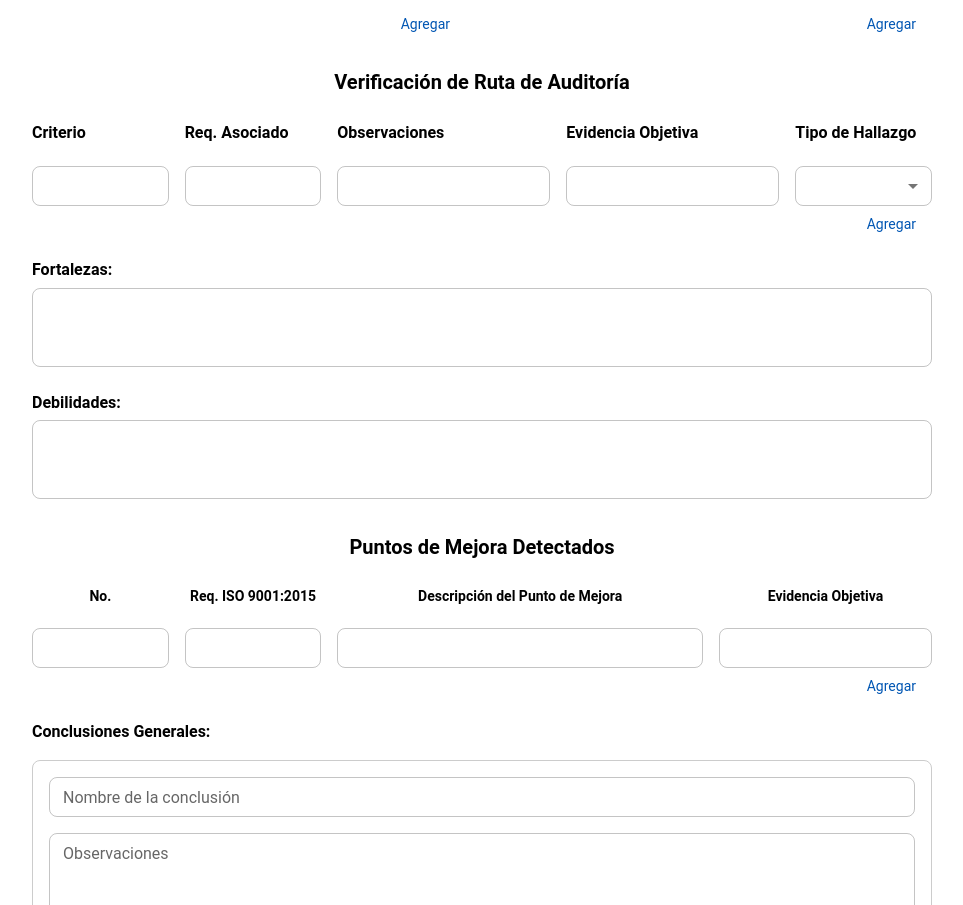
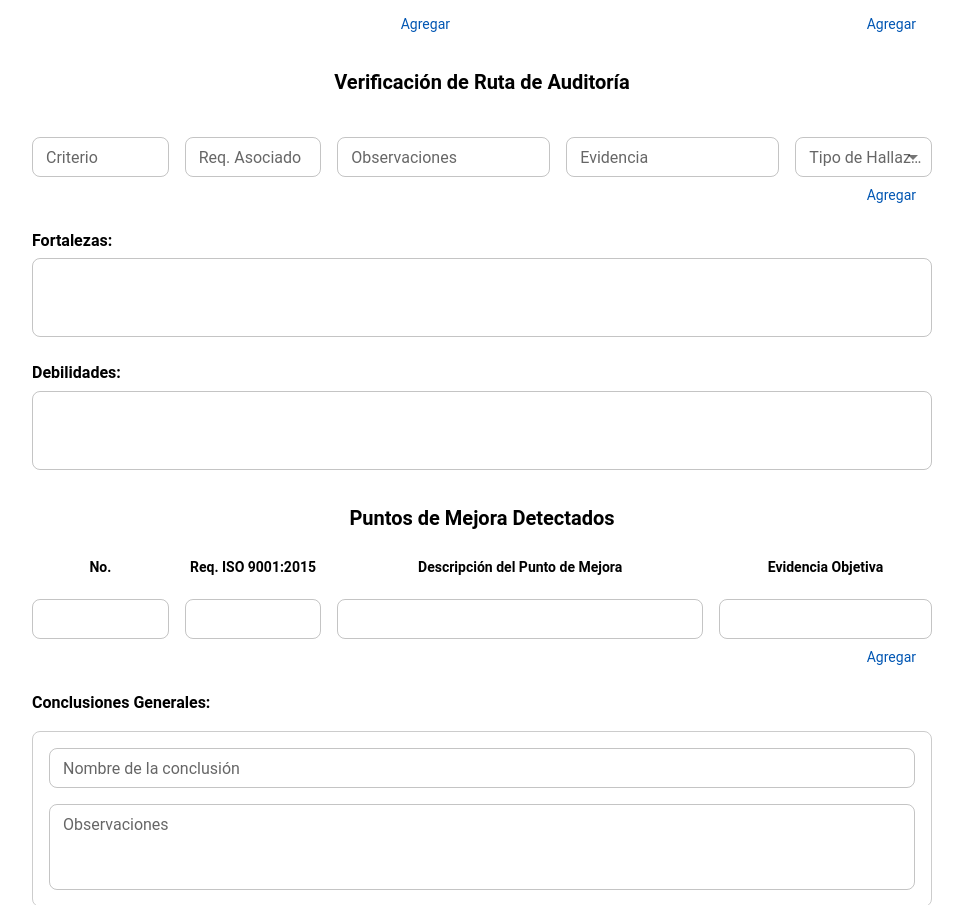
Before and after one commit to ShadowKnSs/sgc_frontend, a React (Create React App) app: page /informe-auditoria in a window 1280 px wide. Shown: the part 843-1748 px from the top of the page, without its empty margins (158-1121 px from the left). Built offline with nearby package versions, Linux system fonts and the light colour scheme.

Commit message:
Se realizó todo el back del formulario de informe de auditoria

```diff
--- a/src/views/informeAuditoriaInterna.jsx
+++ b/src/views/informeAuditoriaInterna.jsx
@@ -1,3 +1,4 @@
+import axios from "axios";
 import { Box, Grid, Typography, Button, TextField, MenuItem } from "@mui/material";
 import React, { useState } from "react";
 
@@ -13,6 +14,15 @@ function InformeAud() {
   const [verificaciones, setVerificaciones] = useState([
     { criterio: "", reqAsociado: "", observaciones: "", evidencia: "", hallazgo: "" },
   ]);
+  const [fecha, setFecha] = useState('');
+  const [objetivo, setObjetivo] = useState('');
+  const [alcance, setAlcance] = useState('');
+  const [fortalezas, setFortalezas] = useState('');
+  const [debilidades, setDebilidades] = useState('');
+  const [conclusiones, setConclusiones] = useState([
+    { nombre: "", observaciones: "" }
+  ]);
+  const [plazos, setPlazos] = useState([""]);
 
   // Funciones para los criterios
   const agregarCriterio = () => setCriterios([...criterios, ""]);
@@ -60,8 +70,6 @@ function InformeAud() {
     }
   };
 
-  const [conclusiones, setConclusiones] = useState([{ id: 1 }]);
-
   const agregarConclusion = () => {
     setConclusiones([...conclusiones, { nombre: "", observaciones: "" }]);
   };
@@ -69,9 +77,6 @@ function InformeAud() {
   const eliminarConclusion = (index) => {
     setConclusiones(conclusiones.filter((_, i) => i !== index));
   };
-
-  // Estado para Plazos y Consideraciones
-  const [plazos, setPlazos] = useState([""]);
 
   const agregarPlazo = () => {
     setPlazos([...plazos, ""]);
@@ -82,6 +87,79 @@ function InformeAud() {
       setPlazos(plazos.filter((_, i) => i !== index));
     }
   };
+
+  const formatDateTime = (date) => {
+    const d = new Date(date);
+    const pad = (n) => n.toString().padStart(2, '0');
+    return `${d.getFullYear()}-${pad(d.getMonth() + 1)}-${pad(d.getDate())} ${pad(d.getHours())}:${pad(d.getMinutes())}:${pad(d.getSeconds())}`;
+  };
+
+  const handleGuardar = async () => {
+    try {
+      const payload = {
+        idRegistro: 7, // puedes cambiar esto si viene de otro lado
+        fecha: fecha,
+        objetivoAud: objetivo,
+        alcanceAud: alcance,
+        criterios: criterios.filter(c => c.trim() !== ""),
+        fortalezas: fortalezas,
+        debilidades: debilidades,
+        gradoConformidad: 90.0,
+        gradoCumplimiento: 85.0,
+        mantenimientos: "Ninguno",
+        opinion: "Buena auditoría",
+        fechaElabora: formatDateTime(new Date()),
+        fechaRevisa: formatDateTime(new Date()),
+        fechaAceptacion: formatDateTime(new Date()),
+        estadoElabora: "Elaborado",
+        estadoRevisa: "Revisado",
+        estadoAceptacion: "Aceptado",
+        observaciones: "Sin observaciones",
+        plazos: plazos.filter(p => p.trim() !== ""),
+        auditorLider: lider,
+
+        equipoAuditor: equipoAuditor.map(item => ({
+          rolAsignado: item.rol,
+          nombreAuditor: item.auditor,
+          esAuditorLider: item.rol?.toLowerCase().includes("líder") || false
+        })),
+
+        personalAuditado: personalAuditado.map(item => ({
+          nombre: item.nombre,
+          cargo: item.cargo
+        })),
+
+        verificacionRuta: verificaciones.map(v => ({
+          criterio: v.criterio,
+          reqAsociado: v.reqAsociado,
+          observaciones: v.observaciones,
+          evidencia: v.evidencia,
+          tipoHallazgo: v.hallazgo
+        })),
+
+        puntosMejora: puntosMejora.map(p => ({
+          reqISO: p.reqISO,
+          descripcion: p.descripcion,
+          evidencia: p.evidencia
+        })),
+
+        conclusiones: conclusiones.map(c => ({
+          nombre: c.nombre,
+          observaciones: c.observaciones
+        }))
+
+      };
+
+      const res = await axios.post("http://localhost:8000/api/auditorias", payload);
+      console.log("Respuesta del servidor:", res.data);
+      alert("Auditoría guardada correctamente");
+    } catch (err) {
+      console.error("Error al guardar auditoría:", err);
+      alert("Error al guardar la auditoría");
+    }
+  };
+
+
 
   return (
     <Box sx={{ p: 4, backgroundColor: "#f7f7f7", minHeight: "100vh", display: "flex", justifyContent: "center", alignItems: "center" }}>
@@ -113,17 +191,18 @@ function InformeAud() {
 
         <Box mt={3} display="flex" alignItems="center">
           <Typography variant="body1" mr={2}><strong>Fecha:</strong></Typography>
-          <TextField type="date" variant="outlined" size="small" sx={{ width: 200 }} />
+          <TextField type="date" variant="outlined" size="small" sx={{ width: 200 }} value={fecha} onChange={(e) => setFecha(e.target.value)}/>
         </Box>
 
         <Box mt={3}>
           <Typography variant="body1" gutterBottom><strong>Objetivo:</strong></Typography>
-          <TextField fullWidth multiline rows={2} variant="outlined" />
+          <TextField fullWidth multiline rows={2} variant="outlined" value={objetivo} onChange={(e) => setObjetivo(e.target.value)}
+        />
         </Box>
 
         <Box mt={3}>
           <Typography variant="body1" gutterBottom><strong>Alcance:</strong></Typography>
-          <TextField fullWidth multiline rows={1} variant="outlined" />
+          <TextField fullWidth multiline rows={1} variant="outlined" value={alcance} onChange={(e) => setAlcance(e.target.value)}/>
         </Box>
 
         <Box mt={3}>
@@ -171,20 +250,43 @@ function InformeAud() {
               {equipoAuditor.map((item, index) => (
                 <Grid container spacing={2} alignItems="center" mt={1} key={index}>
                   <Grid item xs={6}>
-                    <TextField fullWidth label="Rol" variant="outlined" />
+                    <TextField fullWidth label="Rol" variant="outlined" value={item.rol}
+                      onChange={(e) => {
+                        const nuevos = [...equipoAuditor];
+                        nuevos[index].rol = e.target.value;
+                        setEquipoAuditor(nuevos);
+                      }}
+                    />
                   </Grid>
                   <Grid item xs={6}>
-                    <TextField select fullWidth label="Nombre Auditor" variant="outlined">
-                      <MenuItem value="Auditor 1">Auditor 1</MenuItem>
-                      <MenuItem value="Auditor 2">Auditor 2</MenuItem>
+                    <TextField select fullWidth label="Nombre Auditor" variant="outlined" value={item.auditor}
+                      onChange={(e) => {
+                        const nuevos = [...equipoAuditor];
+                        nuevos[index].auditor = e.target.value;
+                        setEquipoAuditor(nuevos);
+                      }}
+                    >
+                      <MenuItem value="Juan Pérez">Juan Pérez</MenuItem>
+                      <MenuItem value="Ana Gómez">Ana Gómez</MenuItem>
                     </TextField>
                   </Grid>
+
                   <Grid item xs={12} display="flex" justifyContent="flex-end">
-                    <Typography variant="body2" color="primary" sx={{ cursor: "pointer", mr: 2 }} onClick={agregarAuditor}>
+                    <Typography
+                      variant="body2"
+                      color="primary"
+                      sx={{ cursor: "pointer", mr: 2 }}
+                      onClick={agregarAuditor}
+                    >
                       Agregar
                     </Typography>
                     {equipoAuditor.length > 1 && (
-                      <Typography variant="body2" color="secondary" sx={{ cursor: "pointer" }} onClick={() => eliminarAuditor(index)}>
+                      <Typography
+                        variant="body2"
+                        color="secondary"
+                        sx={{ cursor: "pointer" }}
+                        onClick={() => eliminarAuditor(index)}
+                      >
                         Eliminar
                       </Typography>
                     )}
@@ -197,10 +299,10 @@ function InformeAud() {
               {personalAuditado.map((item, index) => (
                 <Grid container spacing={2} alignItems="center" mt={1} key={index}>
                   <Grid item xs={6}>
-                    <TextField fullWidth label="Nombre" variant="outlined" />
+                  <TextField fullWidth label="Nombre" variant="outlined" value={item.nombre} onChange={(e) => { const nuevos = [...personalAuditado]; nuevos[index].nombre = e.target.value; setPersonalAuditado(nuevos); }}/>
                   </Grid>
                   <Grid item xs={6}>
-                    <TextField fullWidth label="Cargo" variant="outlined" />
+                  <TextField fullWidth label="Cargo" variant="outlined" value={item.cargo} onChange={(e) => { const nuevos = [...personalAuditado]; nuevos[index].cargo = e.target.value; setPersonalAuditado(nuevos); }}/>
                   </Grid>
                   <Grid item xs={12} display="flex" justifyContent="flex-end">
                     <Typography variant="body2" color="primary" sx={{ cursor: "pointer", mr: 2 }} onClick={agregarPersonal}>
@@ -223,47 +325,60 @@ function InformeAud() {
             <strong>Verificación de Ruta de Auditoría</strong>
           </Typography>
           <Box width="100%" mt={2}>
-            <Grid container spacing={2}>
-              <Grid item xs={2}>
-                <Typography variant="body1" gutterBottom><strong>Criterio</strong></Typography>
-              </Grid>
-              <Grid item xs={2}>
-                <Typography variant="body1" gutterBottom><strong>Req. Asociado</strong></Typography>
-              </Grid>
-              <Grid item xs={3}>
-                <Typography variant="body1" gutterBottom><strong>Observaciones</strong></Typography>
-              </Grid>
-              <Grid item xs={3}>
-                <Typography variant="body1" gutterBottom><strong>Evidencia Objetiva</strong></Typography>
-              </Grid>
-              <Grid item xs={2}>
-                <Typography variant="body1" gutterBottom><strong>Tipo de Hallazgo</strong></Typography>
-              </Grid>
-            </Grid>
-          </Box>
           {verificaciones.map((verificacion, index) => (
               <Box key={index} width="100%" mt={2}>
                 <Grid container spacing={2}>
                   <Grid item xs={2}>
-                  <TextField fullWidth variant="outlined" size="small" />
+                    <TextField fullWidth variant="outlined" size="small" label="Criterio" value={verificacion.criterio}
+                      onChange={(e) => {
+                        const nuevas = [...verificaciones];
+                        nuevas[index].criterio = e.target.value;
+                        setVerificaciones(nuevas);
+                      }}
+                    />
                   </Grid>
                   <Grid item xs={2}>
-                  <TextField fullWidth variant="outlined" size="small" />
+                    <TextField fullWidth variant="outlined" size="small" label="Req. Asociado" value={verificacion.reqAsociado}
+                      onChange={(e) => {
+                        const nuevas = [...verificaciones];
+                        nuevas[index].reqAsociado = e.target.value;
+                        setVerificaciones(nuevas);
+                      }}
+                    />
                   </Grid>
                   <Grid item xs={3}>
-                  <TextField fullWidth variant="outlined" size="small" />
+                    <TextField fullWidth variant="outlined" size="small" label="Observaciones" value={verificacion.observaciones}
+                      onChange={(e) => {
+                        const nuevas = [...verificaciones];
+                        nuevas[index].observaciones = e.target.value;
+                        setVerificaciones(nuevas);
+                      }}
+                    />
                   </Grid>
                   <Grid item xs={3}>
-                  <TextField fullWidth variant="outlined" size="small" />
+                    <TextField fullWidth variant="outlined" size="small" label="Evidencia" value={verificacion.evidencia}
+                      onChange={(e) => {
+                        const nuevas = [...verificaciones];
+                        nuevas[index].evidencia = e.target.value;
+                        setVerificaciones(nuevas);
+                      }}
+                    />
                   </Grid>
                   <Grid item xs={2}>
-                  <TextField select fullWidth variant="outlined" size="small">
-                    <MenuItem value="Menor">Opción</MenuItem>
-                    <MenuItem value="Mayor">Opción</MenuItem>
-                    <MenuItem value="Oportunidad">Opción</MenuItem>
+                    <TextField select fullWidth variant="outlined" size="small" label="Tipo de Hallazgo" value={verificacion.hallazgo}
+                      onChange={(e) => {
+                        const nuevas = [...verificaciones];
+                        nuevas[index].hallazgo = e.target.value;
+                        setVerificaciones(nuevas);
+                      }}
+                    >
+                      <MenuItem value="Mayor">Mayor</MenuItem>
+                      <MenuItem value="Menor">Menor</MenuItem>
+                      <MenuItem value="Oportunidad">Oportunidad</MenuItem>
                     </TextField>
                   </Grid>
                 </Grid>
+
                 <Box display="flex" justifyContent="flex-end" mt={1}>
                   <Typography
                     variant="body2"
@@ -287,15 +402,16 @@ function InformeAud() {
               </Box>
             ))}
             </Box>
+        </Box>
 
         <Box mt={3}>
           <Typography variant="body1" gutterBottom><strong>Fortalezas:</strong></Typography>
-          <TextField fullWidth multiline rows={2} variant="outlined" />
+          <TextField fullWidth multiline rows={2} variant="outlined" value={fortalezas} onChange={(e) => setFortalezas(e.target.value)}/>
         </Box>
 
         <Box mt={3}>
           <Typography variant="body1" gutterBottom><strong>Debilidades:</strong></Typography>
-          <TextField fullWidth multiline rows={2} variant="outlined" />
+          <TextField fullWidth multiline rows={2} variant="outlined" value={debilidades} onChange={(e) => setDebilidades(e.target.value)}/>
         </Box>
 
         <Box mt={4} display="flex" flexDirection="column" alignItems="center">
@@ -468,7 +584,7 @@ function InformeAud() {
         </Box>
 
         <Box display="flex" justifyContent="center" mt={3}>
-          <Button variant="contained" color="primary" sx={{ marginRight: 2 }}>
+          <Button variant="contained" color="primary" sx={{ marginRight: 2 }} onClick={handleGuardar}>
             Guardar
           </Button>
           <Button variant="outlined" color="secondary">Cancelar</Button>
```
Lines whose indentation alone changed are shown as unchanged.
